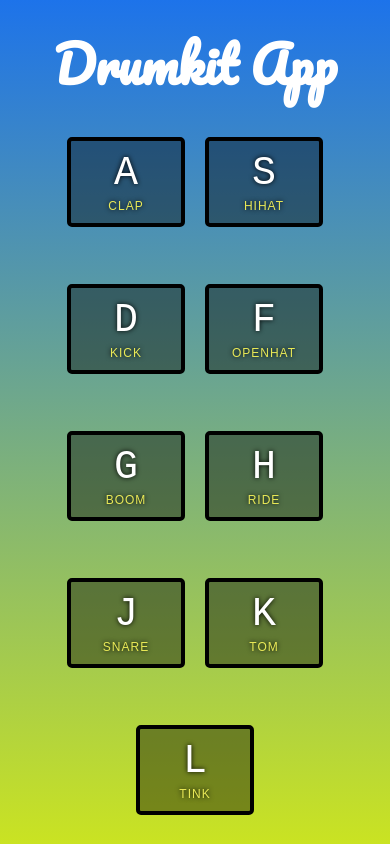
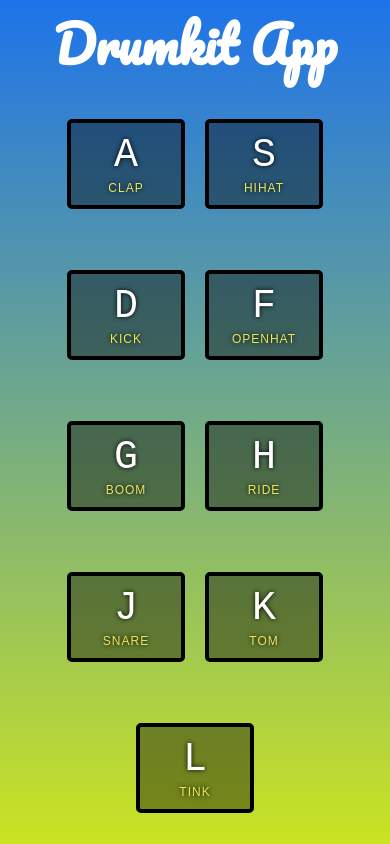
Before and after one commit to milesuno/keyboard-drumkit, a React (Create React App) app: page / in a window 390 px wide. Built offline with nearby package versions, Linux system fonts and the light colour scheme.

Commit message:
margin set to 0 with displays below 500px

```diff
--- a/src/App.css
+++ b/src/App.css
@@ -15,7 +15,7 @@ h1 {
 @media (max-width: 600px) {
   h1 {
     font-size: 50px;
-    margin: 20px 0 0 0;
+    margin: 0;
   }
 }
 
```
